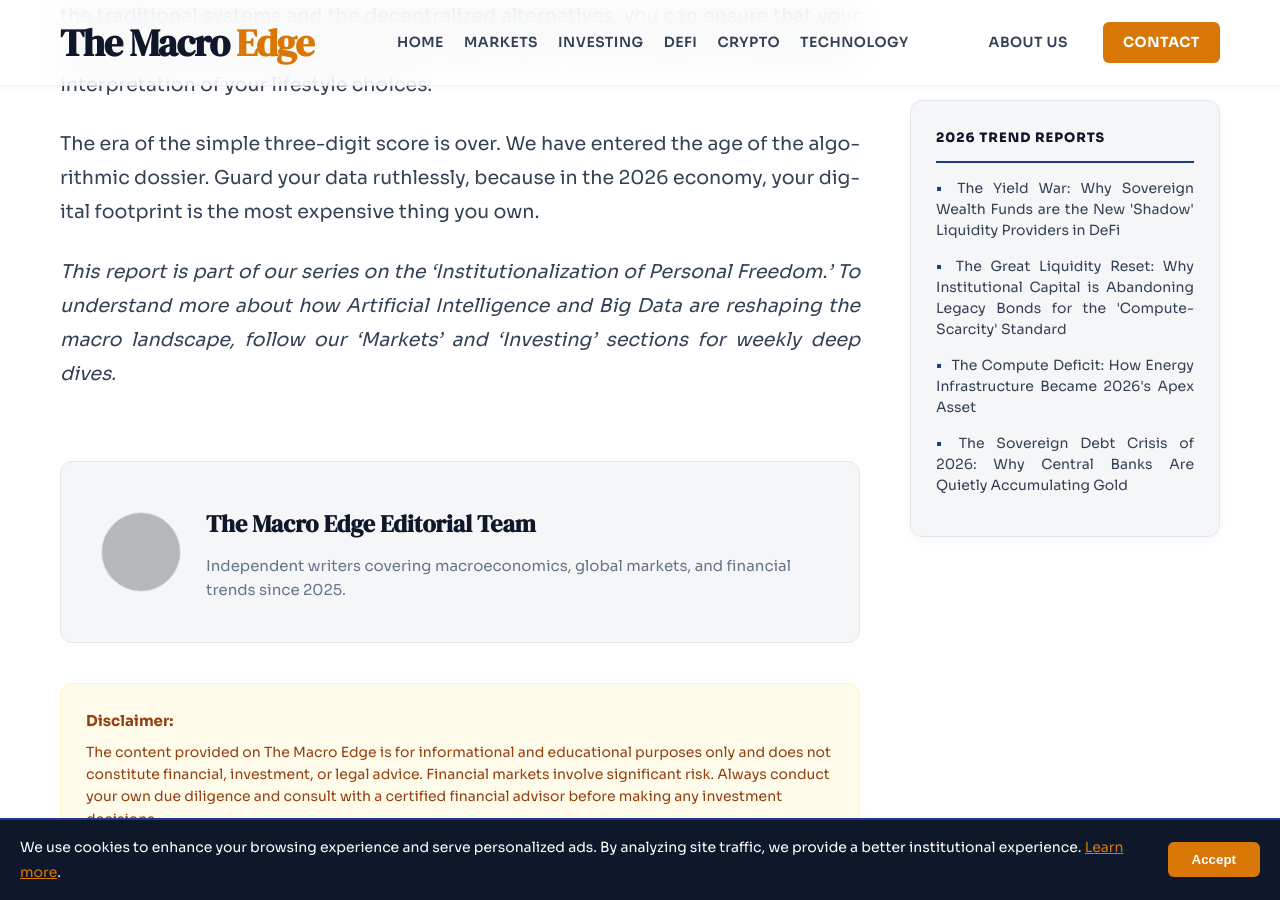
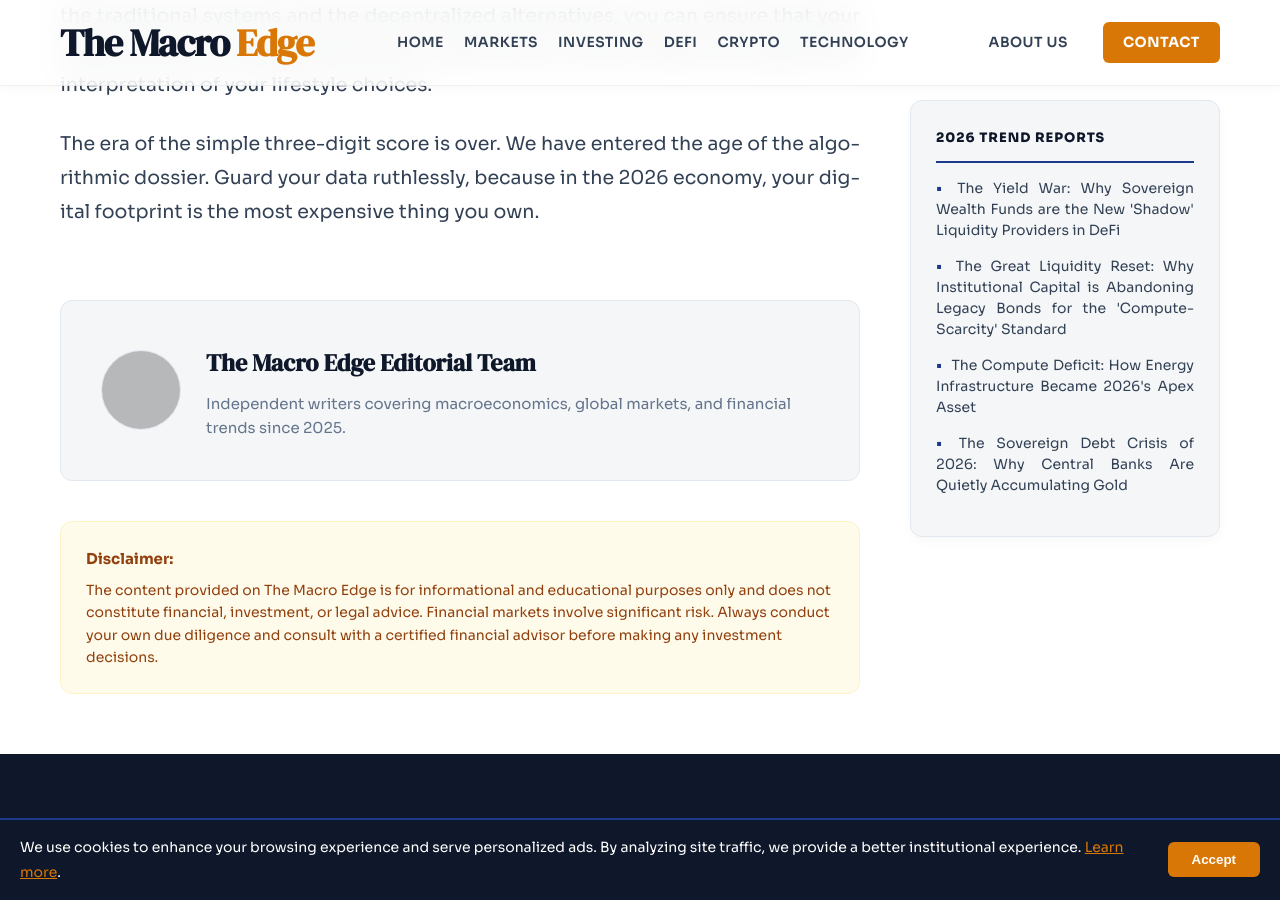
Before and after one commit to Frixx55/FinanceWorld, a Jekyll site: the page built from _posts/2026-03-22-ai-credit-scores-hidden-data.md, in a window 1280 px wide and 900 px high, scrolled down 8433 px. Built offline with Jekyll 4.4.1, drawn with Linux system fonts in a browser that asks for light colours; grey boxes are pictures that could not be loaded.

Commit message:
Update 2026-03-22-ai-credit-scores-hidden-data.md

```diff
--- a/_posts/2026-03-22-ai-credit-scores-hidden-data.md
+++ b/_posts/2026-03-22-ai-credit-scores-hidden-data.md
@@ -82,6 +82,3 @@ As we look toward 2027 and beyond, the battle for the credit score will be the f
 The Invisible Credit Score is a reflection of a world where human behavior is treated as a raw material for financial products. Your goal as a sovereign investor is to remain "unquantifiable" whenever possible. By diversifying your financial life between the traditional systems and the decentralized alternatives, you can ensure that your financial future is determined by your actual merit, not by a black-box algorithm's interpretation of your lifestyle choices.
 
 The era of the simple three-digit score is over. We have entered the age of the algorithmic dossier. Guard your data ruthlessly, because in the 2026 economy, your digital footprint is the most expensive thing you own.
-
-
-*This report is part of our series on the 'Institutionalization of Personal Freedom.' To understand more about how Artificial Intelligence and Big Data are reshaping the macro landscape, follow our 'Markets' and 'Investing' sections for weekly deep dives.*
```
